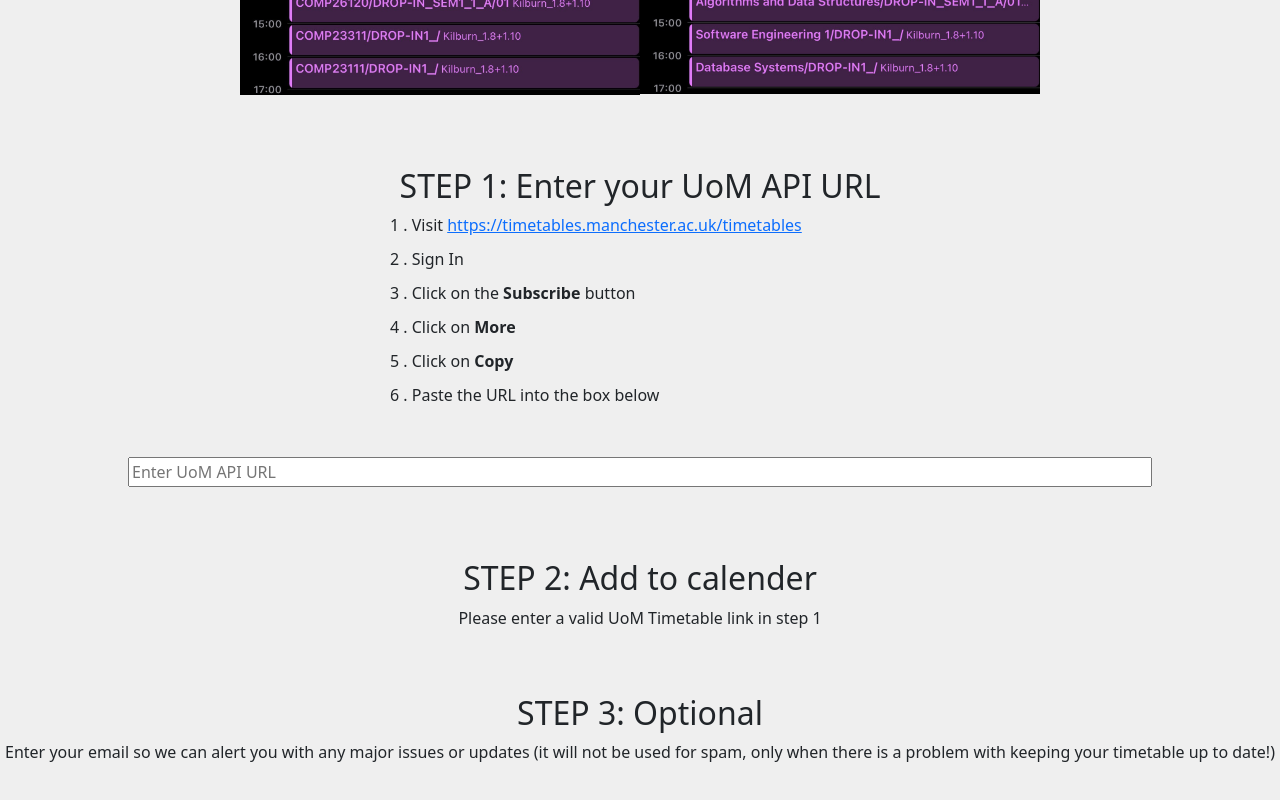
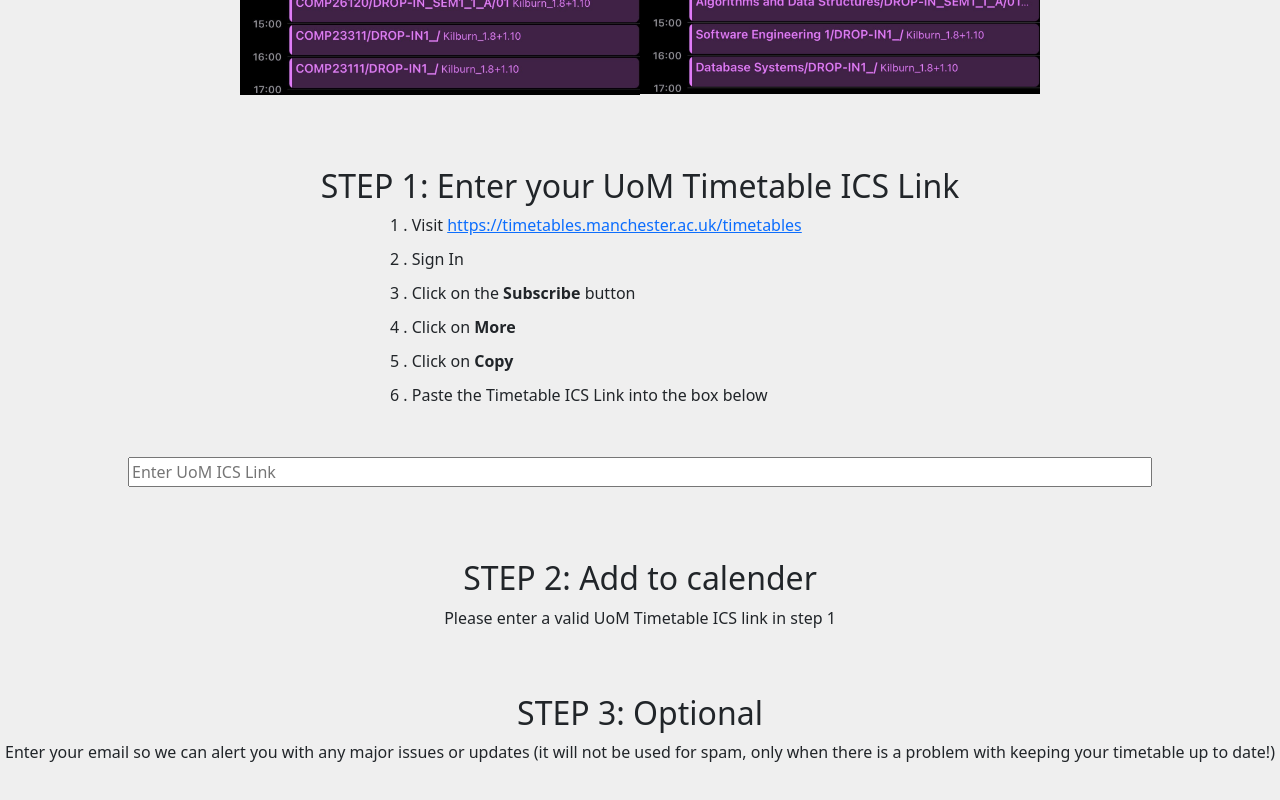
Before and after one commit to AAP9002/Timetable-ICS-Live-Editor, a React (Create React App) app in the folder client/: page / in a window 1280 px wide. Shown: the part 640-1440 px from the top of the page. Built offline with nearby package versions, Linux system fonts and the light colour scheme; grey boxes are pictures that could not be loaded.

Commit message:
Update App.js to display Timetable ICS link rarther then UoM API

```diff
--- a/client/src/App.js
+++ b/client/src/App.js
@@ -36,16 +36,16 @@ function App() {
       </div>
 
       <br />
-      <h2 id='stepOne' className='mt-5'>STEP 1: Enter your UoM API URL</h2>
+      <h2 id='stepOne' className='mt-5'>STEP 1: Enter your UoM Timetable ICS Link</h2>
       <ol id='steps' style={{ width: "100vw", maxWidth:"500px", margin: "auto", padding: "0px 0px 40px 0px" }}>
         <li>1 . Visit <a href='https://timetables.manchester.ac.uk/timetables' target='_blank' rel='noreferrer'>https://timetables.manchester.ac.uk/timetables</a></li>
         <li>2 . Sign In</li>
         <li>3 . Click on the <b>Subscribe</b> button <b className='onMobileSteps'>(located in the top right menu <img src={settingsIcon} alt="settings icon"/> )</b></li>
         <li>4 . Click on <b>More</b></li>
         <li>5 . Click on <b>Copy</b></li>
-        <li>6 . Paste the URL into the box below</li>
+        <li>6 . Paste the Timetable ICS Link into the box below</li>
       </ol>
-      <input type="text" placeholder="Enter UoM API URL" onChange={(e) => {setUomAPI(e.target.value); setHiddenManual(true);}} style={{ minWidth: "80%" }} />
+      <input type="text" placeholder="Enter UoM ICS Link" onChange={(e) => {setUomAPI(e.target.value); setHiddenManual(true);}} style={{ minWidth: "80%" }} />
       <br />
 
       <h2 className="mt-5"> STEP 2: Add to calender</h2>
@@ -62,7 +62,7 @@ function App() {
           options="'Apple','Google','iCal','Outlook.com','Yahoo','MicrosoftTeams','Microsoft365'"
         />
         <btn className="btn btn-link" onClick={toggleHiddenManual}>set up manually</btn>
-        </>:<p>Please enter a valid UoM Timetable link in step 1</p>}
+        </>:<p>Please enter a valid UoM Timetable ICS link in step 1</p>}
         {hiddenManual?null:<>
       <p>Most calendar apps enable you to subscribe using a URL. Copy the URL below and follow your calendar app's subscription instructions.</p>
       <p style={{ fontWeight: "bold", minWidth: "80%", overflowWrap: "anywhere"}}>{newIcsUri}</p>
```
